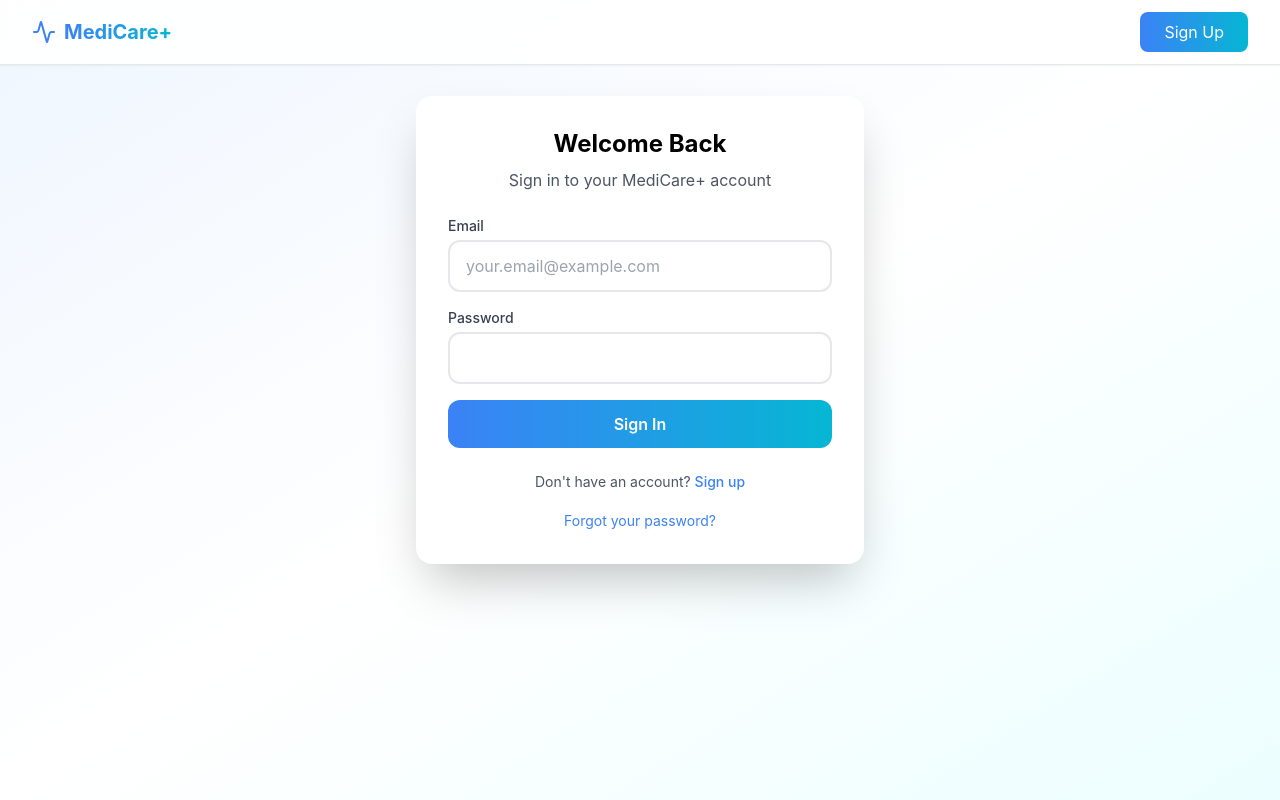
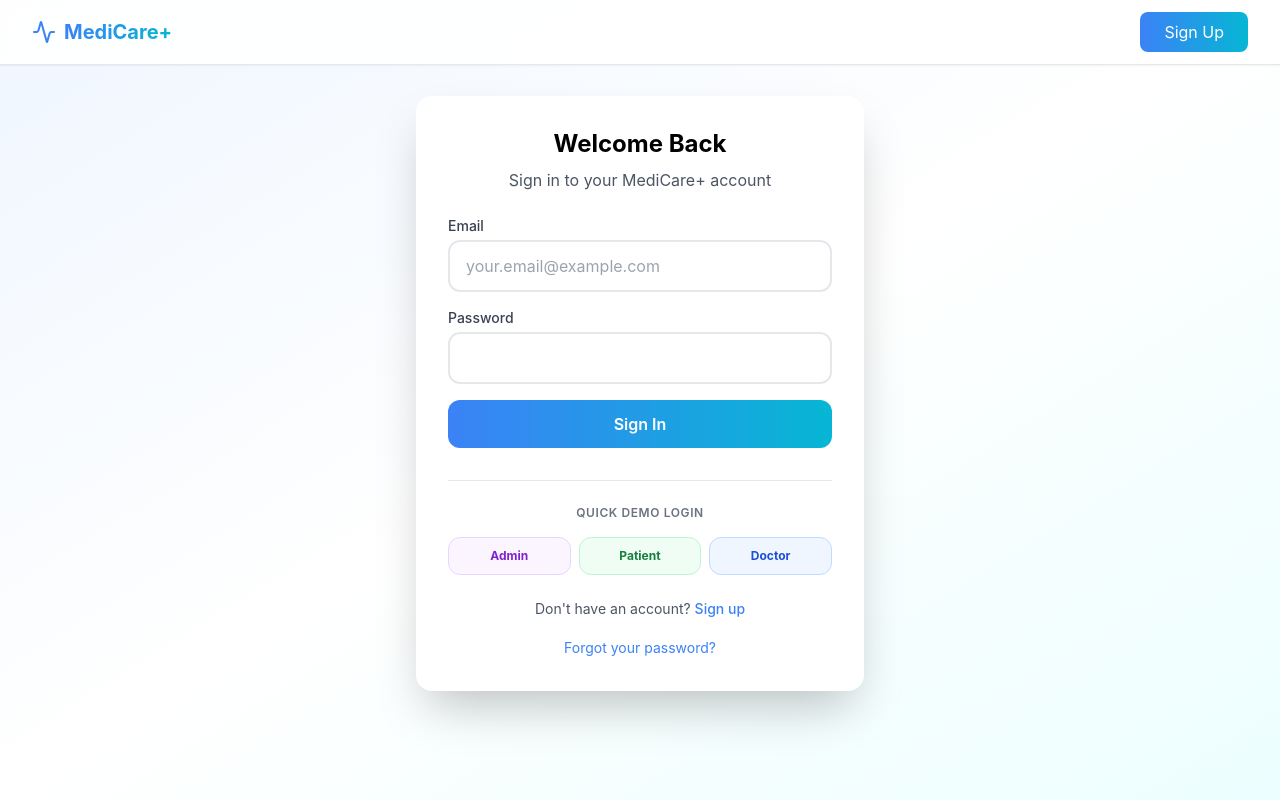
Before and after one commit to SowjanyaBodala/MediCare, a React (Create React App) app in the folder frontend/: page /login in a window 1280 px wide. Built offline with nearby package versions, Linux system fonts and the light colour scheme; no server answers.

Commit message:
feat: add quick demo login panel on login page

```diff
--- a/frontend/src/pages/Login.jsx
+++ b/frontend/src/pages/Login.jsx
@@ -48,6 +48,40 @@ const Login = () => {
       }
     } catch (error) {
       console.error("Login error:", error);
+    } finally {
+      setLoading(false);
+    }
+  };
+
+  const handleQuickLogin = async (role) => {
+    let credentials = {};
+    if (role === "admin") {
+      credentials = { email: "admin@medicare.local", password: "Admin@123456" };
+    } else if (role === "patient") {
+      credentials = { email: "john@example.com", password: "password123" };
+    } else if (role === "doctor") {
+      credentials = { email: "sarah.johnson@medicare.local", password: "password123" };
+    }
+
+    setEmail(credentials.email);
+    setPassword(credentials.password);
+    setLoading(true);
+
+    try {
+      const res = await login(credentials);
+      if (res && res.data) {
+        if (res.data.role === "admin") {
+          navigate("/admin");
+        } else if (res.data.role === "patient") {
+          navigate("/patient-dashboard");
+        } else if (res.data.role === "doctor") {
+          navigate("/");
+        } else {
+          navigate("/");
+        }
+      }
+    } catch (error) {
+      console.error("Quick login error:", error);
     } finally {
       setLoading(false);
     }
@@ -191,6 +225,36 @@ const Login = () => {
             </button>
           </form>
 
+          {/* Quick Demo Login Panel */}
+          <div className="mt-8 border-t pt-6">
+            <p className="text-center text-xs font-semibold text-gray-500 uppercase tracking-wider mb-4">
+              Quick Demo Login
+            </p>
+            <div className="grid grid-cols-3 gap-2">
+              <button
+                type="button"
+                onClick={() => handleQuickLogin("admin")}
+                className="py-2.5 px-2 bg-purple-50 hover:bg-purple-100 text-purple-700 rounded-xl text-xs font-bold transition border border-purple-200"
+              >
+                Admin
+              </button>
+              <button
+                type="button"
+                onClick={() => handleQuickLogin("patient")}
+                className="py-2.5 px-2 bg-green-50 hover:bg-green-100 text-green-700 rounded-xl text-xs font-bold transition border border-green-200"
+              >
+                Patient
+              </button>
+              <button
+                type="button"
+                onClick={() => handleQuickLogin("doctor")}
+                className="py-2.5 px-2 bg-blue-50 hover:bg-blue-100 text-blue-700 rounded-xl text-xs font-bold transition border border-blue-200"
+              >
+                Doctor
+              </button>
+            </div>
+          </div>
+
           <div className="mt-6 text-center text-sm">
             <p className="text-gray-600">
               Don't have an account?{" "}
```
